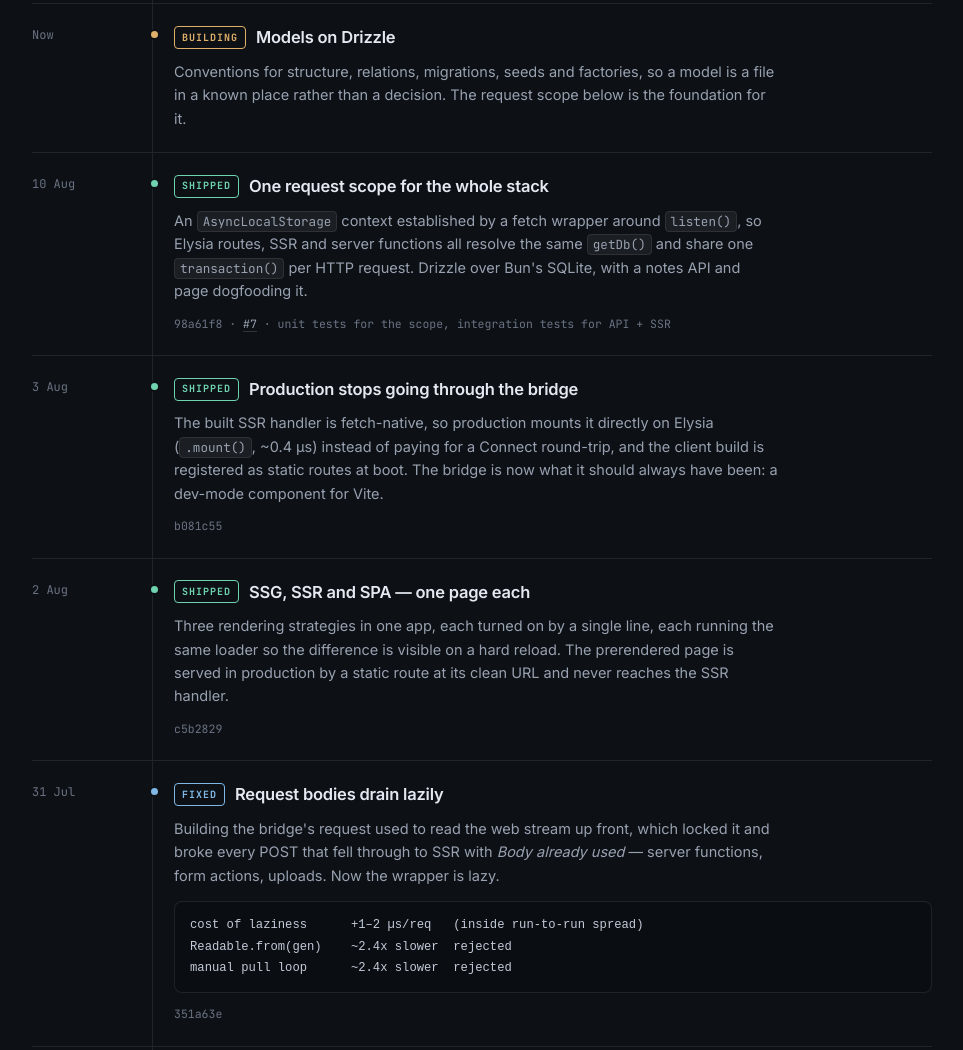
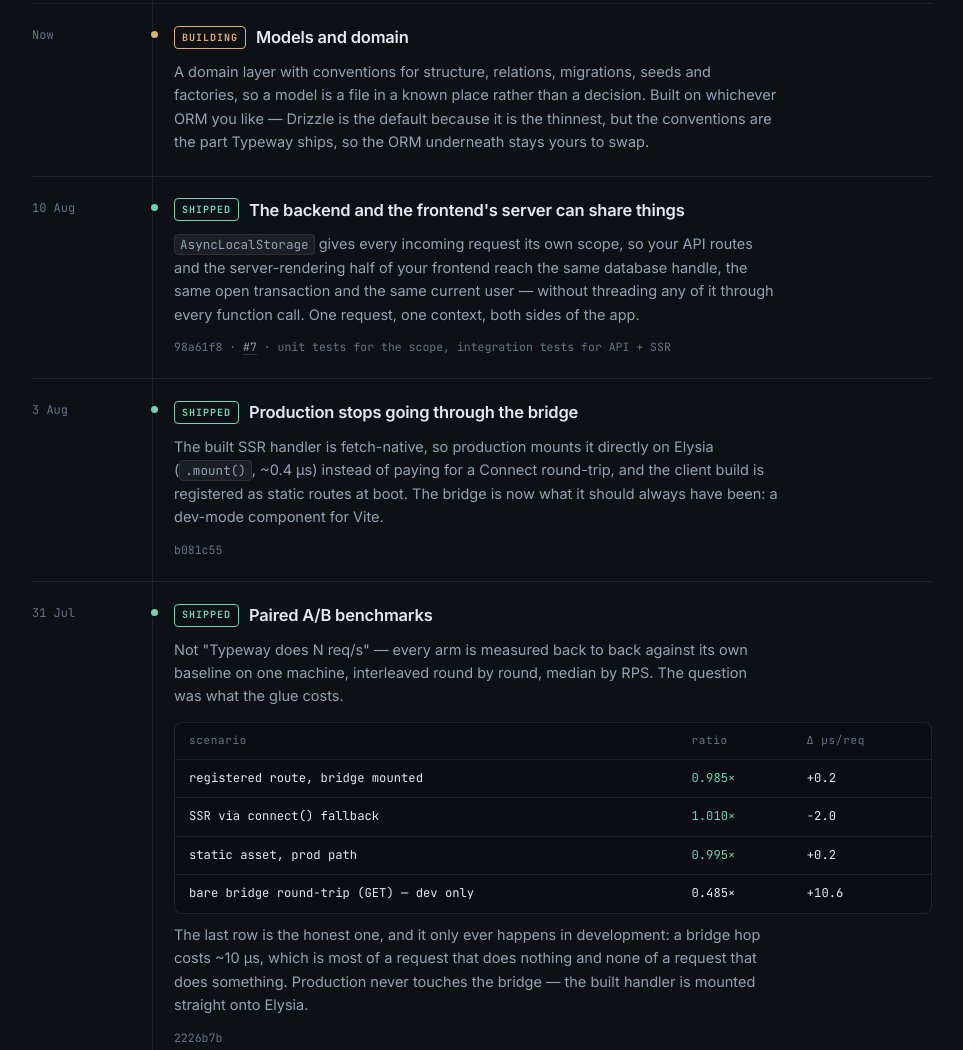
Before and after one commit to k1eu/typeway, a website: page marketing/index.html in a window 1280 px wide. Shown: the part 1560-2610 px from the top of the page, without its empty margins (12-975 px from the left). Drawn offline with Linux system fonts and the light colour scheme.

Commit message:
marketing: revise roadmap entries for scope and plain language
Co-authored-by: Tomasz Kielar <k1eu@users.noreply.github.com>

```diff
--- a/marketing/index.html
+++ b/marketing/index.html
@@ -917,9 +917,8 @@ static asset, production path      <span class="pa">0.995x</span>   +0.2 µs/req
                 <tr><th>Area</th><th>State</th><th>Notes</th></tr>
                 <tr><td>Connect bridge</td><td><span class="state ok">shipped</span></td><td>Zero deps, streaming both directions</td></tr>
                 <tr><td>Full-stack dev server</td><td><span class="state ok">shipped</span></td><td>Vite + SSR + typed API, one process</td></tr>
-                <tr><td>Rendering modes</td><td><span class="state ok">shipped</span></td><td>SSG, SSR, SPA side by side</td></tr>
-                <tr><td>Models</td><td><span class="state wip">building</span></td><td>Drizzle, migrations, seeds, factories</td></tr>
-                <tr><td>Request context</td><td><span class="state wip">building</span></td><td>One ALS scope for routes, SSR, server fns</td></tr>
+                <tr><td>Shared request context</td><td><span class="state ok">shipped</span></td><td>Backend and frontend server share one scope</td></tr>
+                <tr><td>Models and domain</td><td><span class="state wip">building</span></td><td>Migrations, seeds, factories — on your ORM</td></tr>
                 <tr><td>CLI</td><td><span class="state wip">building</span></td><td>new, generate, add, db, console</td></tr>
                 <tr><td>Auth</td><td><span class="state plan">planned</span></td><td>better-auth, wired and documented</td></tr>
                 <tr><td>Jobs, mailers, realtime</td><td><span class="state plan">planned</span></td><td>Postgres queue, react-email, ws channels</td></tr>
@@ -1094,7 +1093,6 @@ app.<span class="f">listen</span>(<span class="n">3000</span>);
         <div class="filters" id="filters">
           <button type="button" data-filter="all" aria-pressed="true">All</button>
           <button type="button" data-filter="shipped" aria-pressed="false">Shipped</button>
-          <button type="button" data-filter="fixed" aria-pressed="false">Fixed</button>
           <button type="button" data-filter="building" aria-pressed="false">Building</button>
           <button type="button" data-filter="planned" aria-pressed="false">Planned</button>
           <span class="count" id="count"></span>
@@ -1119,10 +1117,12 @@ app.<span class="f">listen</span>(<span class="n">3000</span>);
           <article class="entry" data-kind="building">
             <div class="when">Now</div>
             <div class="content">
-              <h3><span class="kind building">Building</span> Models on Drizzle</h3>
+              <h3><span class="kind building">Building</span> Models and domain</h3>
               <p>
-                Conventions for structure, relations, migrations, seeds and factories, so a model is a file in
-                a known place rather than a decision. The request scope below is the foundation for it.
+                A domain layer with conventions for structure, relations, migrations, seeds and factories, so
+                a model is a file in a known place rather than a decision. Built on whichever ORM you like —
+                Drizzle is the default because it is the thinnest, but the conventions are the part Typeway
+                ships, so the ORM underneath stays yours to swap.
               </p>
             </div>
           </article>
@@ -1130,12 +1130,12 @@ app.<span class="f">listen</span>(<span class="n">3000</span>);
           <article class="entry" data-kind="shipped">
             <div class="when">10 Aug</div>
             <div class="content">
-              <h3><span class="kind shipped">Shipped</span> One request scope for the whole stack</h3>
+              <h3><span class="kind shipped">Shipped</span> The backend and the frontend's server can share things</h3>
               <p>
-                An <code>AsyncLocalStorage</code> context established by a fetch wrapper around
-                <code>listen()</code>, so Elysia routes, SSR and server functions all resolve the same
-                <code>getDb()</code> and share one <code>transaction()</code> per HTTP request. Drizzle over
-                Bun's SQLite, with a notes API and page dogfooding it.
+                <code>AsyncLocalStorage</code> gives every incoming request its own scope, so your API routes
+                and the server-rendering half of your frontend reach the same database handle, the same open
+                transaction and the same current user — without threading any of it through every function
+                call. One request, one context, both sides of the app.
               </p>
               <div class="commit">98a61f8 · <a href="https://github.com/k1eu/typeway/pull/7" target="_blank" rel="noopener">#7</a> · unit tests for the scope, integration tests for API + SSR</div>
             </div>
@@ -1152,37 +1152,6 @@ app.<span class="f">listen</span>(<span class="n">3000</span>);
                 been: a dev-mode component for Vite.
               </p>
               <div class="commit">b081c55</div>
-            </div>
-          </article>
-
-          <article class="entry" data-kind="shipped">
-            <div class="when">2 Aug</div>
-            <div class="content">
-              <h3><span class="kind shipped">Shipped</span> SSG, SSR and SPA — one page each</h3>
-              <p>
-                Three rendering strategies in one app, each turned on by a single line, each running the same
-                loader so the difference is visible on a hard reload. The prerendered page is served in
-                production by a static route at its clean URL and never reaches the SSR handler.
-              </p>
-              <div class="commit">c5b2829</div>
-            </div>
-          </article>
-
-          <article class="entry" data-kind="fixed">
-            <div class="when">31 Jul</div>
-            <div class="content">
-              <h3><span class="kind fixed">Fixed</span> Request bodies drain lazily</h3>
-              <p>
-                Building the bridge's request used to read the web stream up front, which locked it and broke
-                every POST that fell through to SSR with <em>Body already used</em> — server functions, form
-                actions, uploads. Now the wrapper is lazy.
-              </p>
-              <div class="detail">
-                <pre>cost of laziness      +1–2 µs/req   (inside run-to-run spread)
-Readable.from(gen)    ~2.4x slower  rejected
-manual pull loop      ~2.4x slower  rejected</pre>
-              </div>
-              <div class="commit">351a63e</div>
             </div>
           </article>
 
@@ -1200,12 +1169,14 @@ manual pull loop      ~2.4x slower  rejected</pre>
                   <tr><td>registered route, bridge mounted</td><td class="n">0.985×</td><td>+0.2</td></tr>
                   <tr><td>SSR via connect() fallback</td><td class="n">1.010×</td><td>−2.0</td></tr>
                   <tr><td>static asset, prod path</td><td class="n">0.995×</td><td>+0.2</td></tr>
-                  <tr><td>bare bridge round-trip (GET)</td><td>0.485×</td><td>+10.6</td></tr>
+                  <tr><td>bare bridge round-trip (GET) — dev only</td><td>0.485×</td><td>+10.6</td></tr>
                 </table>
               </div>
               <p>
-                The last row is the honest one: a bridge hop costs ~10 µs, which is most of a request that
-                does nothing and none of a request that does something.
+                The last row is the honest one, and it only ever happens in development: a bridge hop costs
+                ~10 µs, which is most of a request that does nothing and none of a request that does
+                something. Production never touches the bridge — the built handler is mounted straight onto
+                Elysia.
               </p>
               <div class="commit">2226b7b</div>
             </div>
@@ -1220,7 +1191,7 @@ manual pull loop      ~2.4x slower  rejected</pre>
                 <code>notFound()</code>, cookies, multipart, SSE, binary assets — tested against both the dev
                 server and a production build, because they are different failure surfaces.
               </p>
-              <div class="commit">dee676a · includes the discovery that TanStack disables streaming for bots, so the tests must send a browser UA or pass for the wrong reason</div>
+              <div class="commit">dee676a</div>
             </div>
           </article>
 
```
